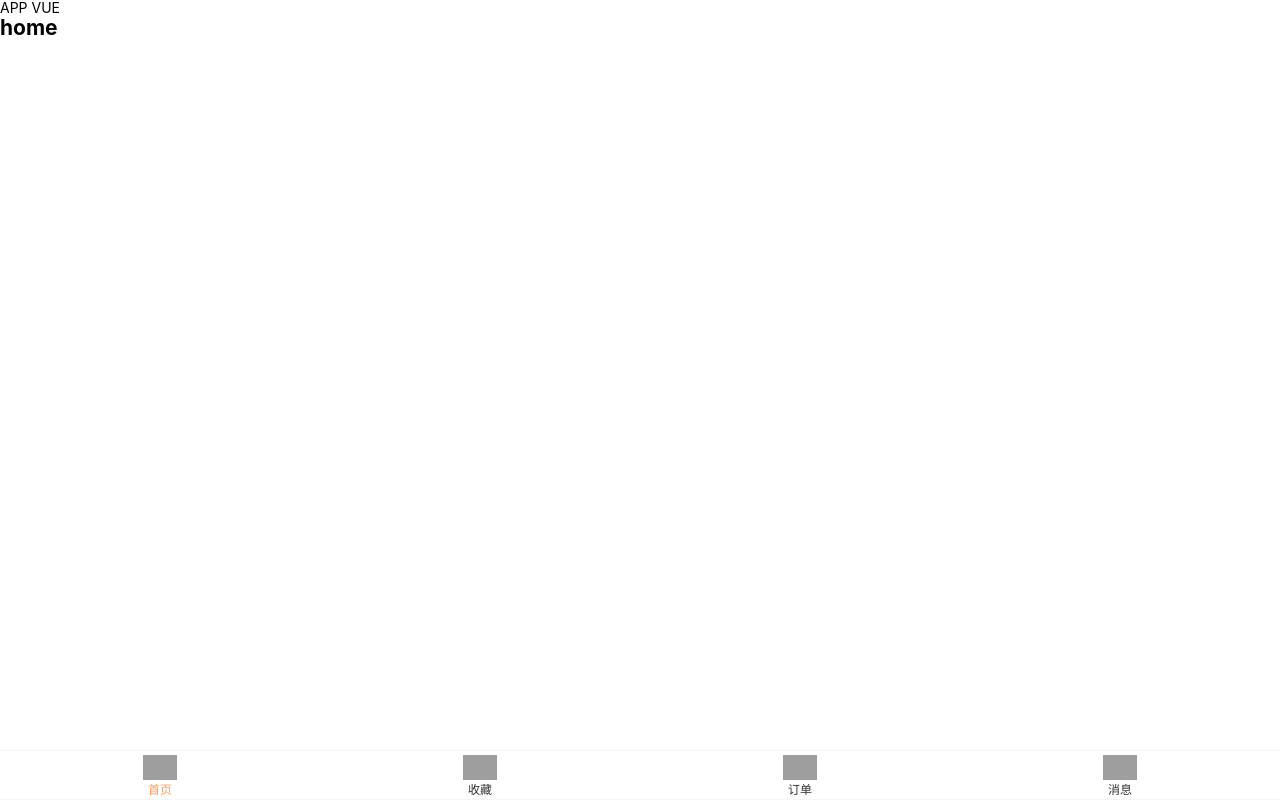
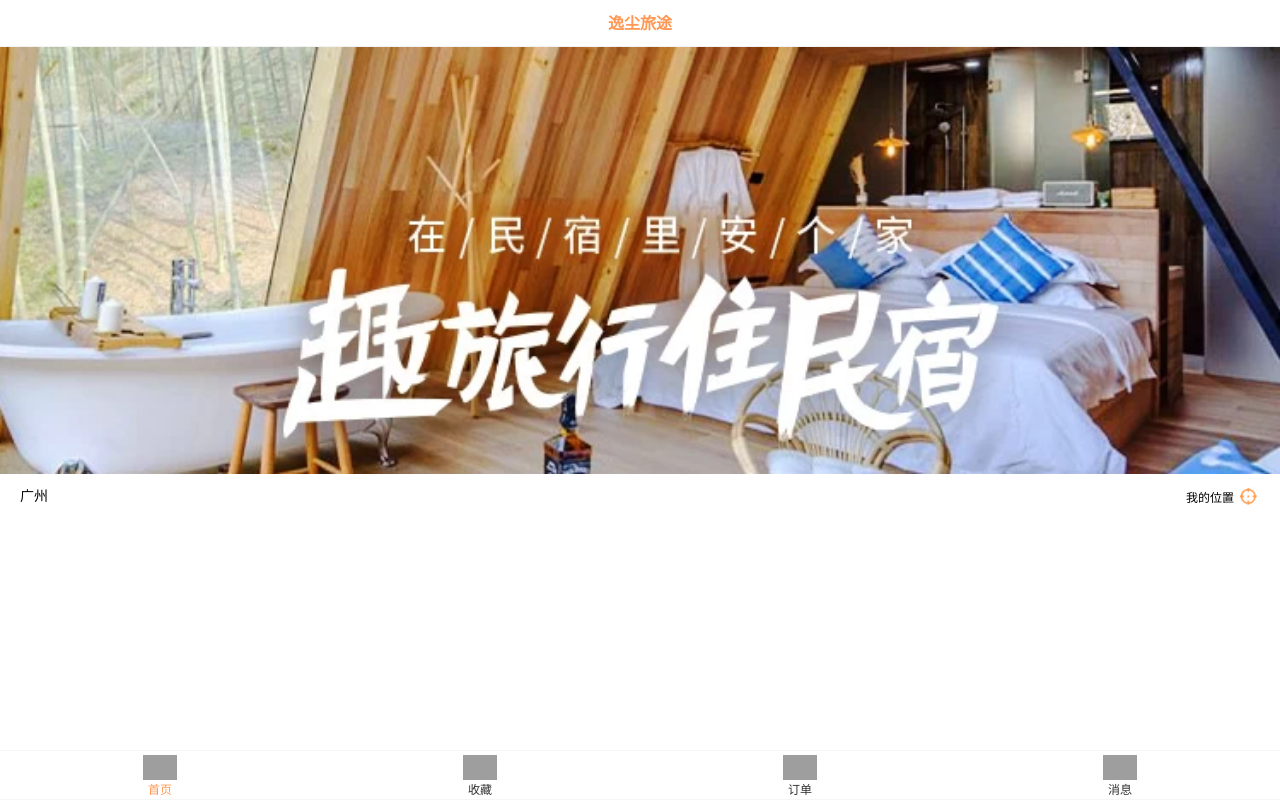
Before and after one commit to ZhangJianQiao0033/yichen-travel-mobile, a Vue app: page /#/home in a window 1280 px wide. Built offline with nearby package versions, Linux system fonts and the light colour scheme; grey boxes are pictures that could not be loaded.

Commit message:
开发home页面的标题,图片,位置部分

```diff
--- a/src/App.vue
+++ b/src/App.vue
@@ -1,8 +1,7 @@
 <template>
   <div class="app">
-    APP VUE
+
     <RouterView/>
-
     <TabBar></TabBar>
   </div>
 </template>
--- a/src/views/Home/Home.vue
+++ b/src/views/Home/Home.vue
@@ -1,15 +1,58 @@
 <template>
   <div class="home">
-    <h2>home</h2>
+    <homeNavBar></homeNavBar>
+    <div class="banner">
+      <img src="@/assets/img/home/banner.webp" alt="">
+    </div>
+
+    <div class="location">
+      <div class="city">广州</div>
+      <div class="position">
+        <span class="text">我的位置</span>
+        <img src="@/assets/img/home/icon_location.png" alt="">
+      </div>
+    </div>
   </div>
 </template>
 
 <script setup>
-
+import homeNavBar from './cpns/home-nav-bar.vue';
 
 
 </script>
 
-<style scoped>
+<style scoped lang="less">
+  .home {
+    .banner {
+      img {
+        width: 100%;
+      }
+    }
+    .location {
+      display: flex;
+      align-items: center;
+      padding: 0 20px;
+      height: 44px;
+    }
+    .city {
+      flex: 1;
+    }
+    .position {
+      display: flex;
+      width: 74px;
+      align-items: center;
 
+      .text {
+        position: relative;
+        top:2px;
+        font-size: 12px;
+      }
+      img {
+        margin-left: 5px;
+        width: 18px;
+        height: 18px;
+      }
+    }
+
+  }
 </style>
--- /dev/null
+++ b/src/views/Home/cpns/home-nav-bar.vue
@@ -0,0 +1,30 @@
+<template>
+  <div class="home-nav-bar">
+    <div class="title">逸尘旅途</div>
+
+  </div>
+</template>
+
+<script setup>
+
+
+
+</script>
+
+<style scoped lang="less">
+  .home-nav-bar {
+    display: flex;
+    justify-content: center;
+    align-items: center;
+    height: 46px;
+    border-bottom: 1px solid #f2f2f2;
+
+    .title {
+
+      color: var(--primary-color);
+      font-size: 16px;
+      font-weight: 600;
+    }
+  }
+
+</style>
```
